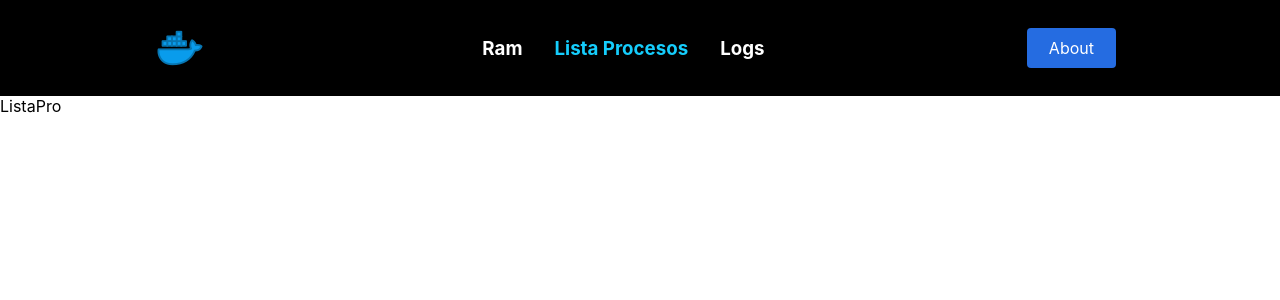
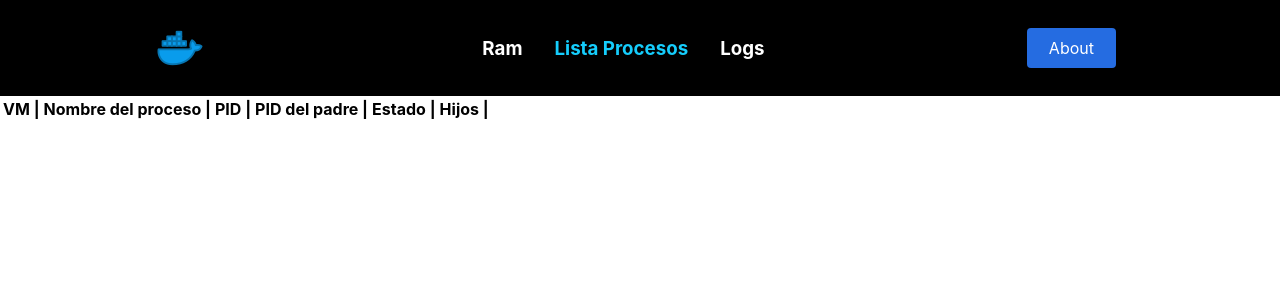
Before and after one commit to Danloa98/FrontEndSopes, a React (Create React App) app: page /Lista in a window 1280 px wide. Shown: the top 300 px of the page. Built offline with nearby package versions, Linux system fonts and the light colour scheme.

Commit message:
Cloud engine

```diff
--- a/src/components/ListaPro.js
+++ b/src/components/ListaPro.js
@@ -1,8 +1,38 @@
 import React from 'react'
+import { Table } from 'reactstrap';
 
 const ListaPro = () => {
+
   return (
-    <div>ListaPro</div>
+
+    <Table dark>
+    <thead>
+      <tr>
+        <th>
+          VM |
+        </th>
+        <th>
+          Nombre del proceso |
+        </th>
+        <th>
+          PID |
+        </th>
+        <th>
+          PID del padre |
+        </th>
+        <th>
+          Estado |
+        </th>
+        <th>
+          Hijos |
+        </th>
+      </tr>
+    </thead>
+    <tbody>
+
+    </tbody>
+  </Table>
+
   )
 }
 
--- a/src/components/NavBarElements.js
+++ b/src/components/NavBarElements.js
@@ -44,7 +44,7 @@ export const Rectangulo2 = styled.nav`
 `;
 
 export const Contenedor = styled.nav`
-  height: 325px;
+  height: 400px;
   display: flex;
   border: 4px solid black;
   background: #ECE9E6;  /* fallback for old browsers */
```
Also changed, not shown: package.json (+9 -2 lines), 1 other file (tests, documents, lock files or other folders).
